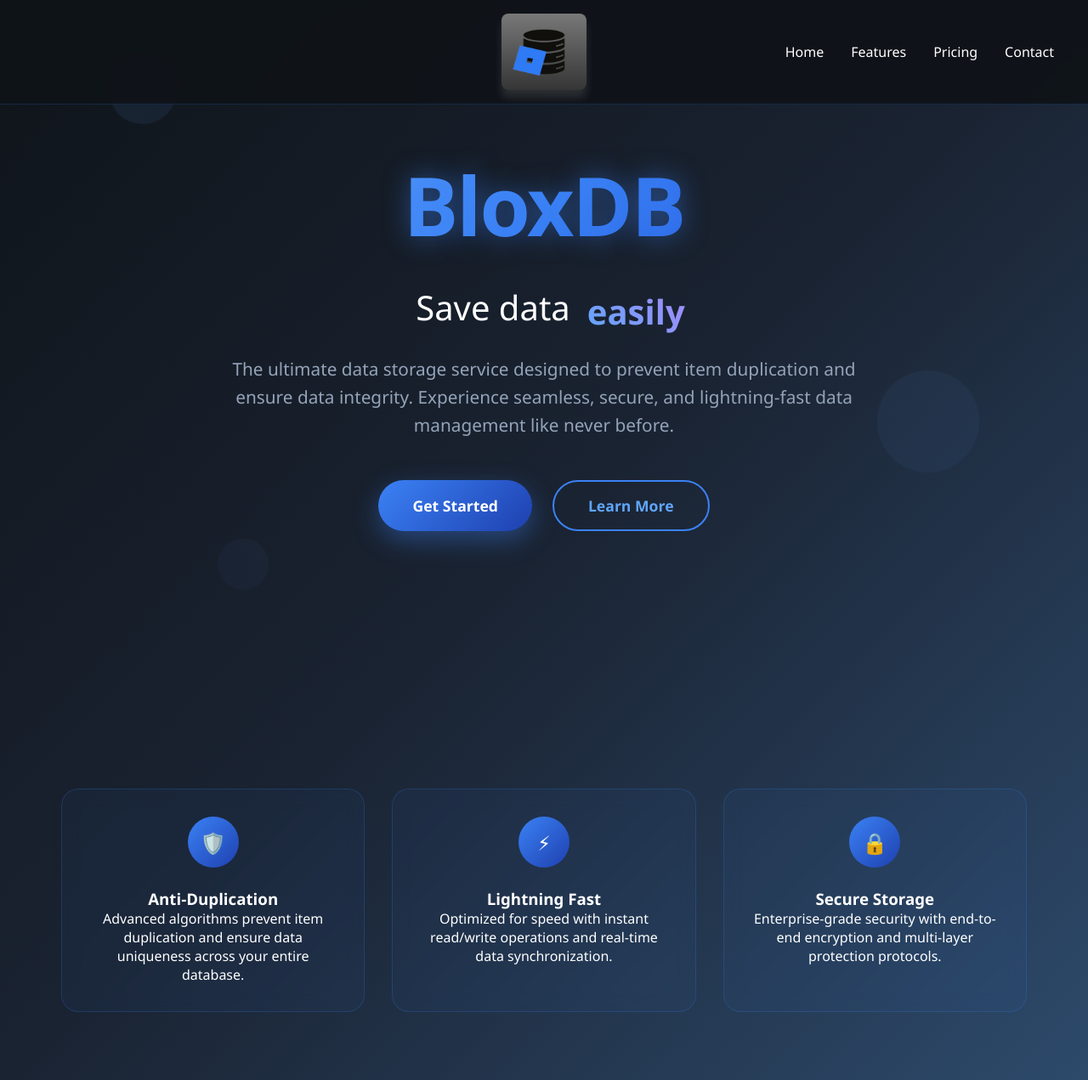
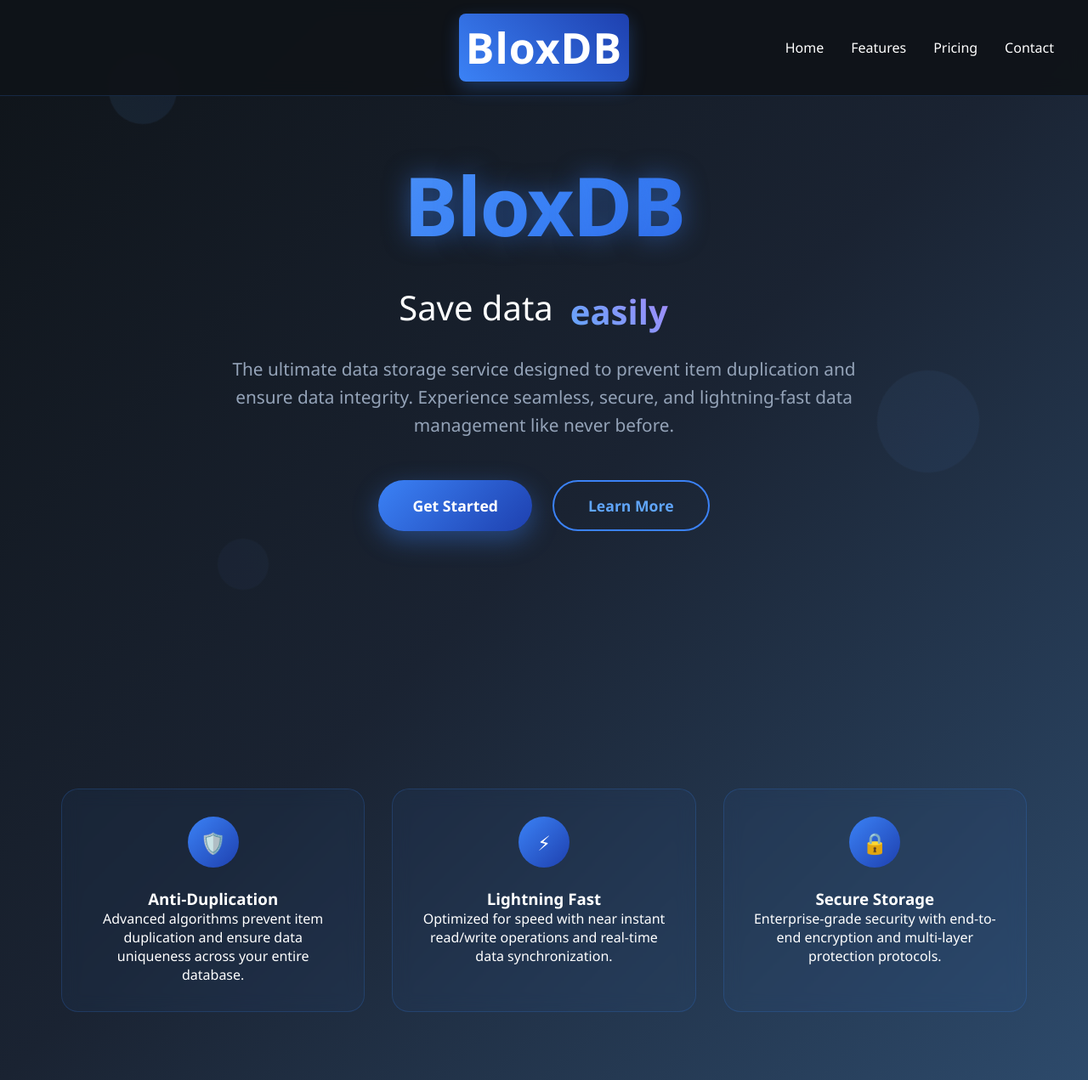
Before and after one commit to iamByteDev/bloxdb, a website: page index.html in a window 1280 px wide. Shown: the whole page at 85% size. Drawn offline with Linux system fonts and the light colour scheme.

Commit message:
full fix

```diff
--- a/index.html
+++ b/index.html
@@ -45,21 +45,21 @@
       }
 
       .logo-placeholder {
-        width: 100px;
-        height: 90px;
-        background: linear-gradient(0deg, #353535, #787878);
+        width: 200px;
+        height: 80px;
+        background: linear-gradient(45deg, #3b82f6, #1e40af);
         border-radius: 8px;
         display: flex;
         align-items: center;
-        text-align: center;
-        position: relative;
-        left: 550px;
         justify-content: center;
         font-weight: bold;
         color: white;
         font-size: 1.2rem;
         letter-spacing: 1px;
-        box-shadow: 0 9px 10px rgba(107, 107, 107, 0.3);
+        box-shadow: 0 8px 20px rgba(59, 130, 246, 0.3);
+        position: relative;
+        left: 500px;
+        font-size: 50px;
       }
 
       .nav-links {
@@ -354,9 +354,7 @@
     <noscript> Please enable JavaScript </noscript>
     <nav class="navbar">
       <div class="nav-content">
-        <div>
-          <img src="/bloxdb/assets/blox-db-logo.png" class="logo-placeholder" />
-        </div>
+        <div class="logo-placeholder">BloxDB</div>
         <ul class="nav-links">
           <li><a href="#home">Home</a></li>
           <li><a href="#features">Features</a></li>
@@ -376,10 +374,10 @@
       <div class="hero-content">
         <h1>BloxDB</h1>
         <div class="rotating-text-container">
-          <span style="position: relative; right: 60px">Save data</span>
+          <span style="position: relative; right: 80px">Save data</span>
           <div
             class="rotating-text"
-            style="position: relative; bottom: 23px; right: 40px"
+            style="position: relative; bottom: 23px; right: 60px"
           >
             <span class="text-word active">flawlessly</span>
             <span class="text-word">safely</span>
@@ -413,8 +411,8 @@
           <div class="feature-icon">⚡</div>
           <h3>Lightning Fast</h3>
           <p>
-            Optimized for speed with instant read/write operations and real-time
-            data synchronization.
+            Optimized for speed with near instant read/write operations and
+            real-time data synchronization.
           </p>
         </div>
         <div class="feature-card">
```
